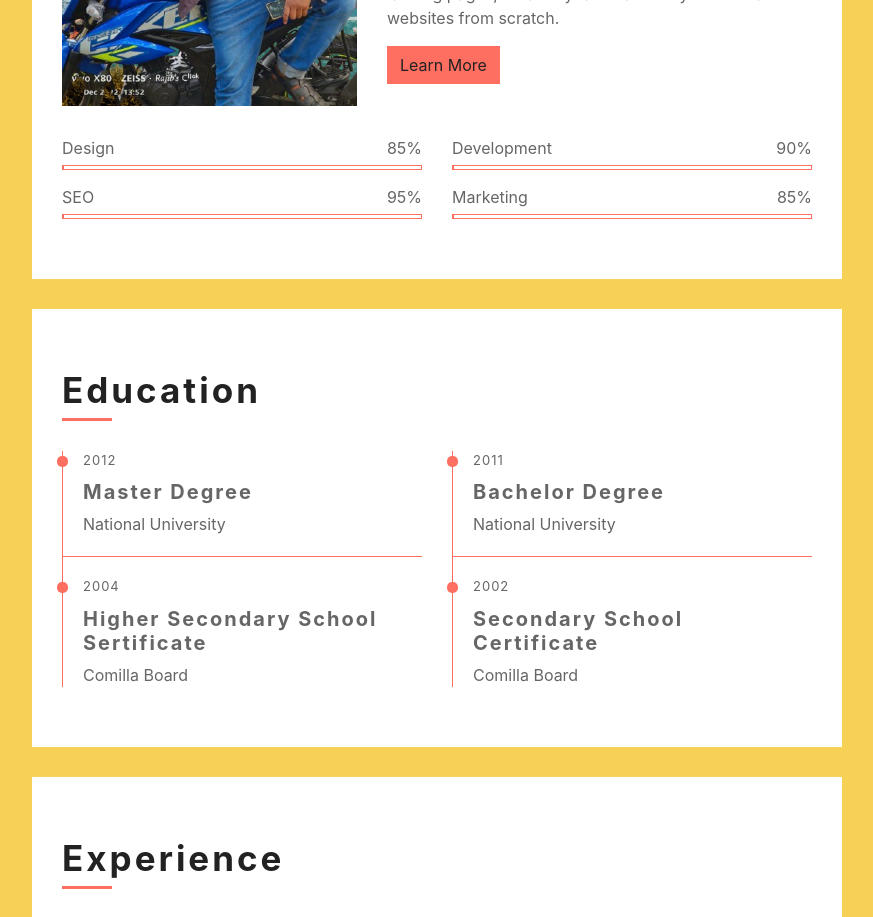
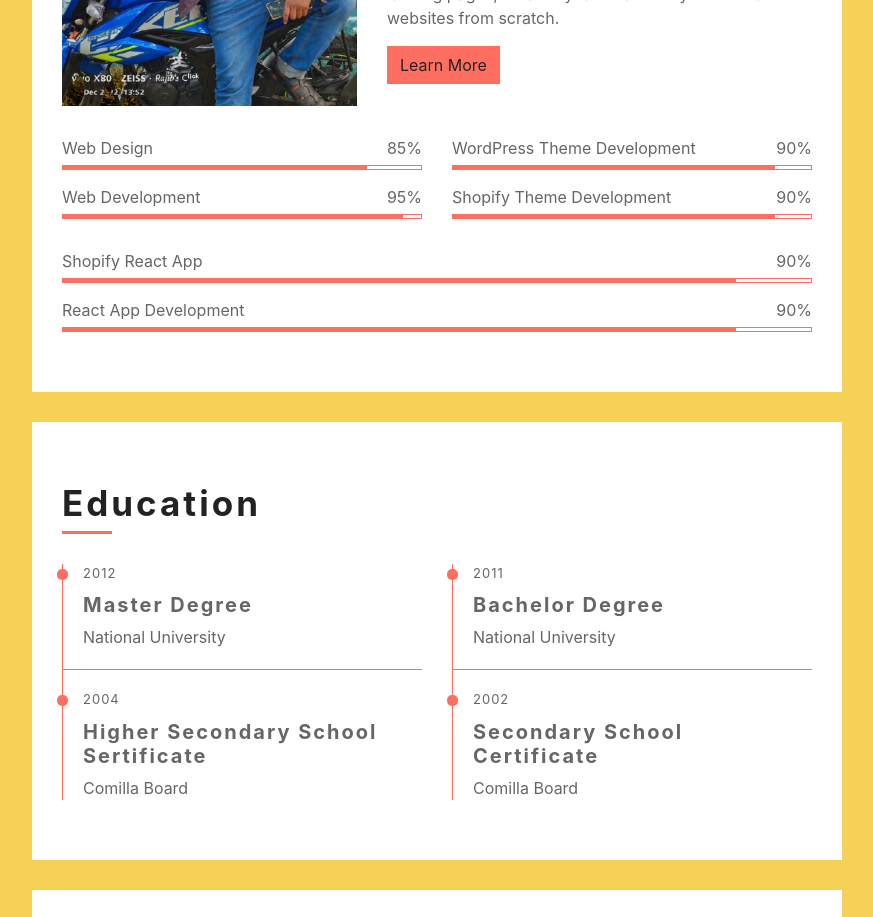
Before and after one commit to habiburrahman0540/myportfolio, a React (Create React App) app: page / in a window 1280 px wide. Shown: the part 900-1817 px from the top of the page, without its empty margins (368-1241 px from the left). Built offline with nearby package versions, Linux system fonts and the light colour scheme.

Commit message:
Fixed progress bar

```diff
--- a/src/components/AboutSection.jsx
+++ b/src/components/AboutSection.jsx
@@ -1,6 +1,16 @@
-import React from 'react'
+import React, { useEffect } from 'react';
 
 const AboutSection = () => {
+
+  useEffect(() => {
+    // Animate progress bars on component mount
+    const progressBars = document.querySelectorAll('.progress-bar');
+    progressBars.forEach(bar => {
+      const value = bar.getAttribute('aria-valuenow');
+      bar.style.width = `${value}%`;
+    });
+  }, []);
+
   return (
     <div className="about" id="about">
       <div className="content-inner">
@@ -23,13 +33,13 @@ const AboutSection = () => {
           <div className="col-md-6">
             <div className="skills">
               <div className="skill-name">
-                        <p>Design</p><p>85%</p>
+                <p>Web Design</p><p>85%</p>
               </div>
               <div className="progress">
                 <div className="progress-bar" role="progressbar" aria-valuenow="85" aria-valuemin="0" aria-valuemax="100"></div>
               </div>
               <div className="skill-name">
-                        <p>SEO</p><p>95%</p>
+                <p>Web Development</p><p>95%</p>
               </div>
               <div className="progress">
                 <div className="progress-bar" role="progressbar" aria-valuenow="95" aria-valuemin="0" aria-valuemax="100"></div>
@@ -39,23 +49,39 @@ const AboutSection = () => {
           <div className="col-md-6">
             <div className="skills">
               <div className="skill-name">
-                        <p>Development</p><p>90%</p>
+                <p>WordPress Theme Development</p><p>90%</p>
               </div>
               <div className="progress">
                 <div className="progress-bar" role="progressbar" aria-valuenow="90" aria-valuemin="0" aria-valuemax="100"></div>
               </div>
               <div className="skill-name">
-                        <p>Marketing</p><p>85%</p>
+                <p>Shopify Theme Development</p><p>90%</p>
               </div>
               <div className="progress">
-                        <div className="progress-bar" role="progressbar" aria-valuenow="85" aria-valuemin="0" aria-valuemax="100"></div>
+                <div className="progress-bar" role="progressbar" aria-valuenow="90" aria-valuemin="0" aria-valuemax="100"></div>
+              </div>
+            </div>
+          </div>
+          <div className="col-md-12">
+            <div className="skills">
+              <div className="skill-name">
+                <p>Shopify React App</p><p>90%</p>
+              </div>
+              <div className="progress">
+                <div className="progress-bar" role="progressbar" aria-valuenow="90" aria-valuemin="0" aria-valuemax="100"></div>
+              </div>
+              <div className="skill-name">
+                <p>React App Development</p><p>90%</p>
+              </div>
+              <div className="progress">
+                <div className="progress-bar" role="progressbar" aria-valuenow="90" aria-valuemin="0" aria-valuemax="100"></div>
               </div>
             </div>
           </div>
         </div>
       </div>
     </div>
-  )
+  );
 }
 
-export default AboutSection
+export default AboutSection;
--- a/src/components/HeaderSection.jsx
+++ b/src/components/HeaderSection.jsx
@@ -26,7 +26,7 @@ const HeaderSection = () => {
           <p>I'm</p>
           <h1>Habibur Rahman</h1>
           <h2></h2>
-          <div className="typed-text">Web Designer, Web Developer, Front End Developer, Apps Developer, Graphic Designer</div>
+          <div className="typed-text text-warning">Web Designer, Web Developer, Front End Developer, Apps Developer, Graphic Designer</div>
         </div>
       </div>
       <div className="large-btn">
```
Lines whose indentation alone changed are shown as unchanged.
